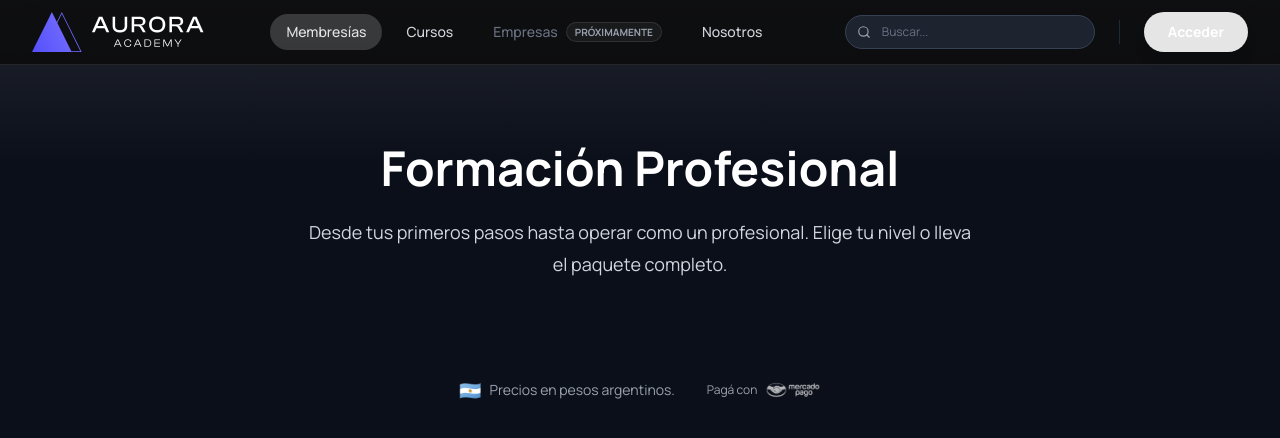
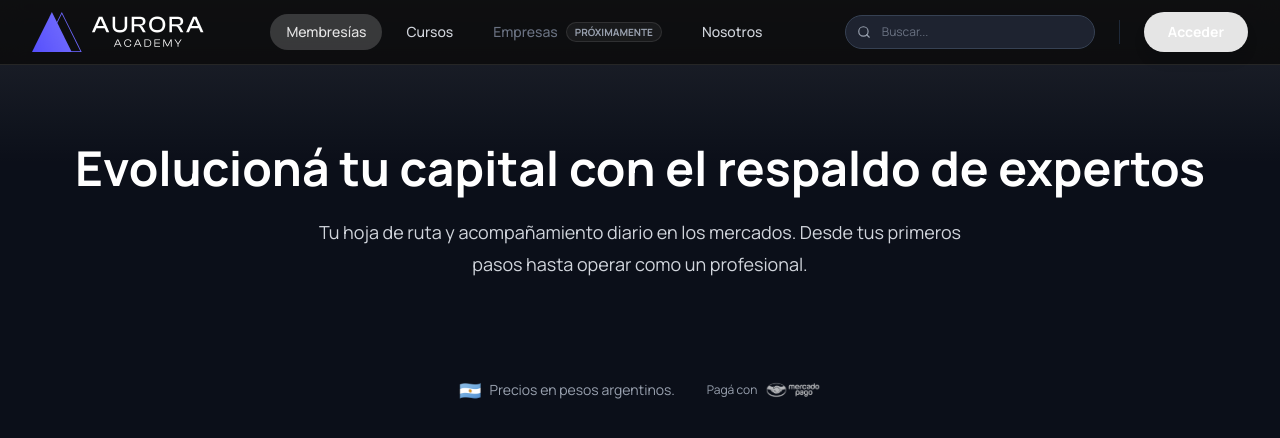
Before and after one commit to castrouxui/aurora-academy, a Next.js app: page /pricing in a window 1280 px wide. Shown: the top 438 px of the page. Built offline with nearby package versions, Linux system fonts and the light colour scheme; no server answers; the database is empty.

Commit message:
Fix: Update Pricing content with recurring value focus

```diff
--- a/src/app/pricing/page.tsx
+++ b/src/app/pricing/page.tsx
@@ -66,11 +66,11 @@ export default function PricingPage() {
                 <div className="absolute inset-0 bg-gradient-to-b from-primary/10 via-transparent to-transparent pointer-events-none" />
                 <Container className="relative z-10 text-center">
                     <h1 className="text-4xl md:text-5xl font-bold text-white mb-6">
-                        Formación Profesional
+                        Evolucioná tu capital con el respaldo de expertos
                     </h1>
                     <p className="text-lg leading-8 text-gray-300 max-w-2xl mx-auto">
+                        Tu hoja de ruta y acompañamiento diario en los mercados.
                         Desde tus primeros pasos hasta operar como un profesional.
-                        Elige tu nivel o lleva el paquete completo.
                     </p>
                 </Container>
             </section>
@@ -159,10 +159,10 @@ export default function PricingPage() {
                                                 specialFeature={specialFeature}
                                                 description={
                                                     <div className="flex flex-col gap-2 min-h-[40px] justify-center items-center">
-                                                        {/* Savings Highlight */}
+                                                        {/* Savings Highlight renamed to Launch Offer */}
                                                         {savings > 0 && (
                                                             <div className="text-emerald-400 font-bold bg-emerald-500/10 px-3 py-1.5 rounded-lg border border-emerald-500/20 text-xs uppercase tracking-wide shadow-[0_0_10px_rgba(52,211,153,0.1)] w-fit">
-                                                                ¡Ahorras ${savings.toLocaleString('es-AR')}!
+                                                                Oferta lanzamiento
                                                             </div>
                                                         )}
                                                     </div>
```
